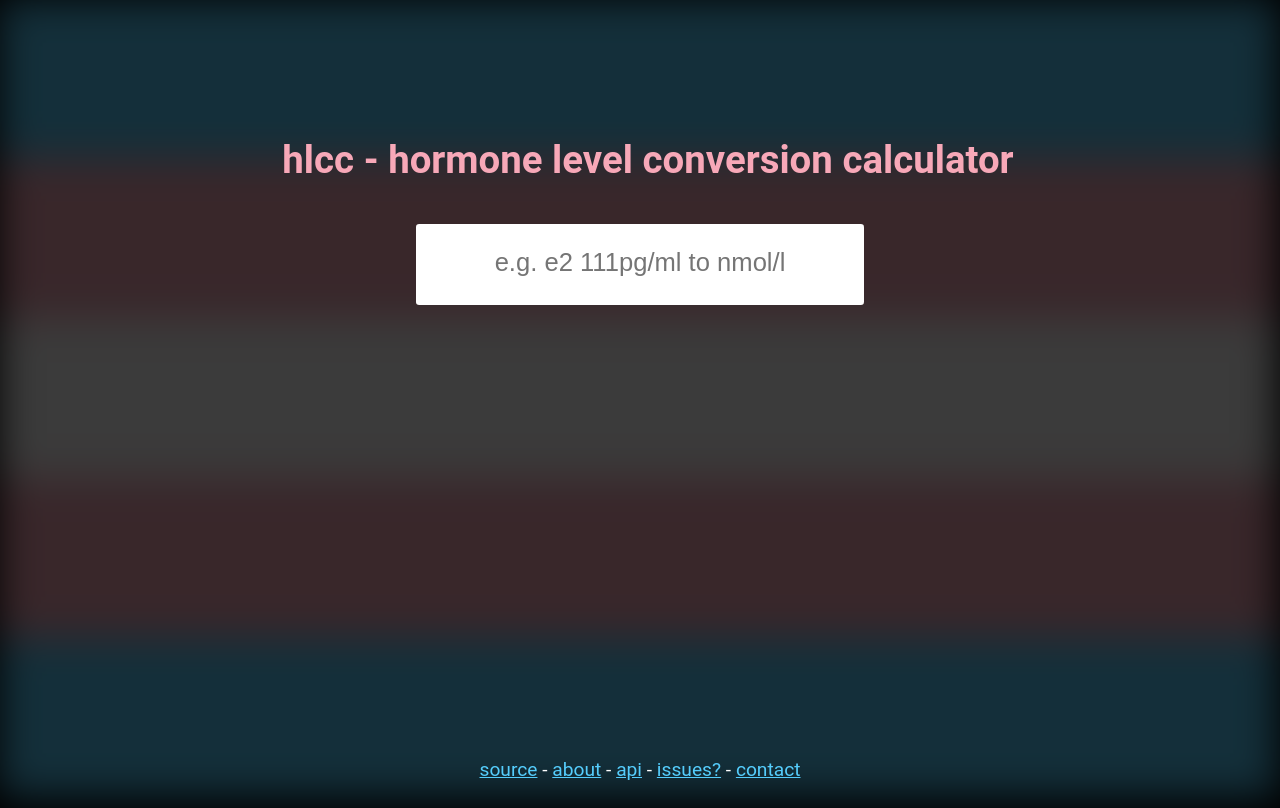
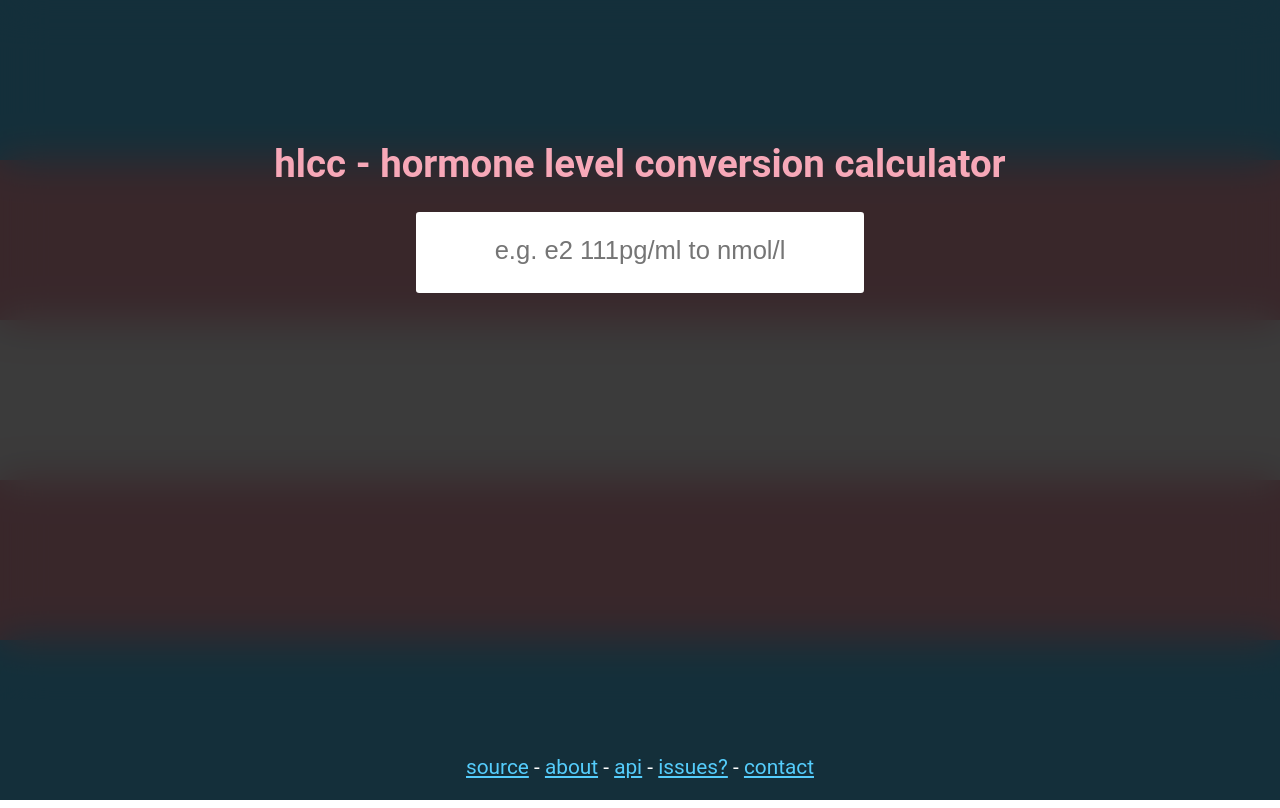
Before and after one commit to Jana-Marie/hlcc, a website built with webpack: page hlcc-web/www/index.html in a window 1280 px wide. Built offline with nearby package versions, Linux system fonts and the light colour scheme; files whose address does not match are found by name.

Commit message:
fixed css (thank you leona <3), updated links

```diff
--- a/hlcc-web/www/index.html
+++ b/hlcc-web/www/index.html
@@ -12,46 +12,45 @@
 			body,html {
 				width: 100vw;
 				height: 100%;
-			  min-height: 100%;
+			  	min-height: 100%;
 				font-family: 'Roboto', sans-serif;
 				box-sizing: border-box;
-				background-color: #000;
 				overflow-x: hidden;
 				overflow-y: hidden;
+				margin: 0;
 			}
 
 			.bg-image {
 				background-image: linear-gradient(to bottom, #55CDFC 0% 20%, #F7A8B8 20% 40%, #FFFFFF 40% 60%, #F7A8B8 60% 80%, #55CDFC 80% 100%);
-				filter: blur(20px);
-				-webkit-filter: blur(20px) brightness(23%);
+				background-position: center center;
 				height: 100vh;
 				width: 100vw;
-   		  margin: -10px;
-				background-position: center center;
-				position: absolute;
+   		  		position: fixed;
+				top: 0;
+				left: 0;
 				background-repeat: no-repeat;
 				background-size: cover;
+				filter: brightness(23%);
+				z-index: -1;
 			}
 
-			h1 {
+			.bg-image::after {
+				content: "";
 				color: #F7A8B8;
 				line-height: 200px;
 				margin-top: -100px;
 				position: absolute;
-				text-align: center;
-				top: 20vh;
-				width: 100%;
-				font-size: 3vw;
+	            width: 100vw;
+	            height: 100vh;
+	            backdrop-filter: blur(20px);
+	            pointer-events: none;
 			}
 
-			.footer {
-				position: fixed;
-				left: 0;
-				bottom: 0;
-				width: 100%;
-				font-size: 1.5vw;
-				color: white;
+            h1 {
+                color: #F7A8B8;
+                margin-top: calc(20vh - (clamp(2rem, 3vw, 3rem) / 2));
 				text-align: center;
+				font-size: clamp(2rem, 3vw, 3rem);
 			}
 
 			a:link, a:visited {
@@ -66,31 +65,28 @@
 
 			.f_input {
 				color: #040404;
-				font-size: 2vw;
-				margin: 0 auto;
-				position: absolute;
-				top: 28vh;
-				margin-left: auto;
-				margin-right: auto;
-				left: 0;
-				right: 0;
+				font-size: clamp(1.2rem, 2vw, 2.5rem);
+				margin: 0 auto 5vh;
 				padding: 1.5rem 2rem;
 				border-radius: 0.2rem;
 				background-color: #ffffff;
 				text-align: center;
 				border: none;
-				width: 30vw;
+				width: 60vw;
+				min-height: 2vh;
 				display: block;
 				border-bottom: 0.3rem solid transparent;
 			}
 
+            @media screen and (min-width: 1024px) {
+                .f_input {
+                    width: 30vw !important;
+                }
+            }
+
 			.hormone_result {
-				font-size: 3vw;
+				font-size: clamp(1.5rem, 2.5vw, 3rem);
 				margin: 0 auto;
-				position: absolute;
-				top: 39vh;
-				margin-left: auto;
-				margin-right: auto;
 				text-align: center;
 				left: 0;
 				right: 0;
@@ -99,6 +95,16 @@
 				visibility: hidden;
 				opacity: 0;
 			}
+
+            .footer {
+                position: fixed;
+                left: 0;
+                bottom: 0;
+                width: 100%;
+                font-size: 1.3rem;
+                color: white;
+                text-align: center;
+            }
 
 			.fade-out {
 				visibility: hidden;
@@ -123,7 +129,7 @@
 		</div>
 		<div class="hormone_result" id="hormone_output">MauMau</div>
 		<div class="footer">
-			<p><a href="https://github.com/Jana-Marie/hlcc">source</a> - <a href="https://github.com/Jana-Marie/hlcc#about-the-project">about</a> - <a href="https://api.hlcc.haj.gf">api</a> - <a href="https://github.com/Jana-Marie/hlcc/blob/main/ISSUES.md">issues?</a> - <a href="https://janamarie.dev">contact</a></p>
+			<p><a href="https://github.com/Jana-Marie/hlcc">source</a> - <a href="https://github.com/Jana-Marie/hlcc#about-the-project">about</a> - <a href="https://api.hlcc.haj.gf/?q=t%201.8nmol/l%20to%20ng/dl">api</a> - <a href="https://github.com/Jana-Marie/hlcc/blob/main/ISSUES.md">issues?</a> - <a href="https://janamarie.dev">contact</a></p>
 		</div>
 	</body>
 </html>
```
